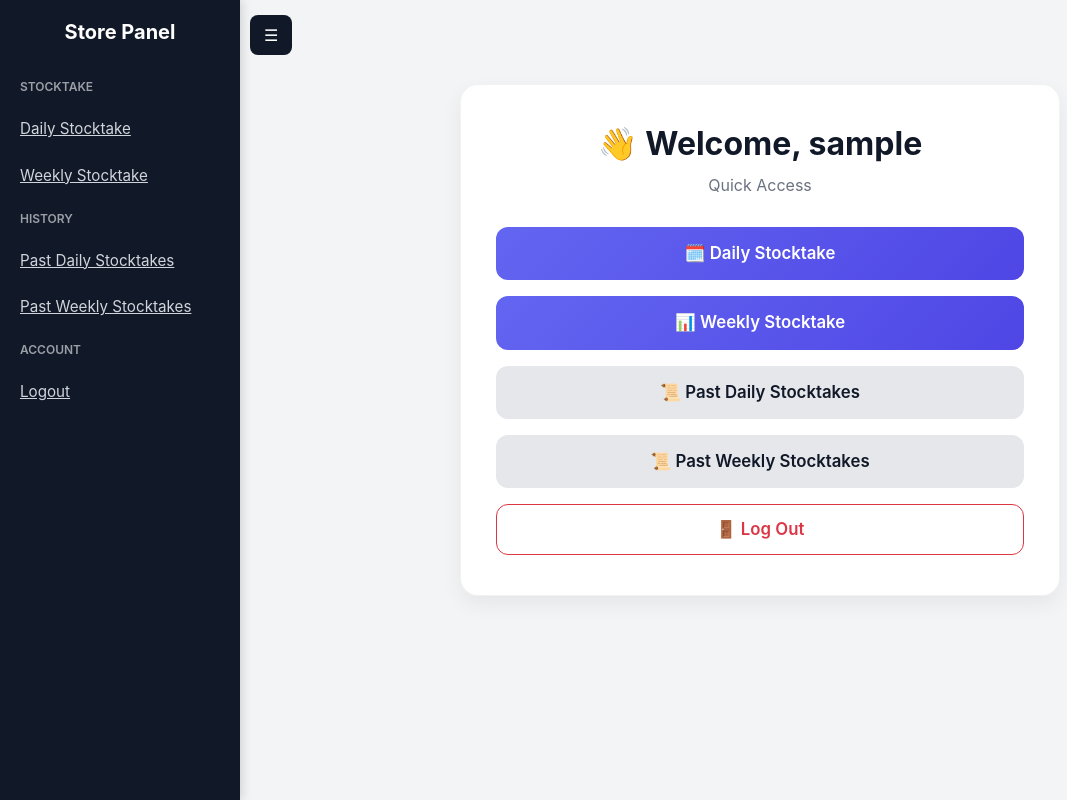
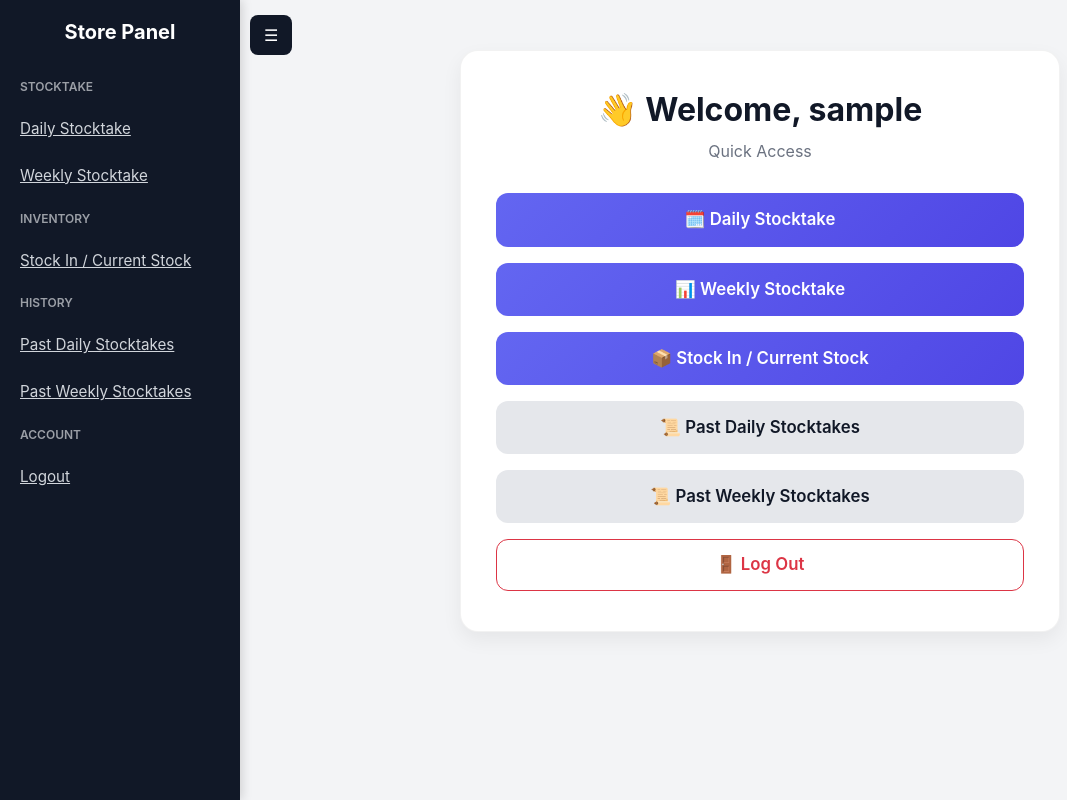
Before and after one commit to wongasm/stock_system, a Flask app: page /blank_page in a window 1280 px wide. Shown: the whole page, without its empty margins (0-1067 px from the left). Run offline with Flask 3, Linux system fonts and the light colour scheme; a user stored in the database is signed in; tables that the repository leaves empty hold one stand-in row (values such as "Sample post"); parts of the project's set-up code (start-up, migrations or seed data) failed here and were passed over.

Commit message:
Add per-store inventory for stock in and weekly stocktake

```diff
--- a/app.py
+++ b/app.py
@@ -1,4 +1,4 @@
-from models import db, Ingredient, Supplier, Category, StockOutRecord, Recipe, RecipeIngredient, User, Stocktake, StoreThreshold, MonthlyStocktake, Invoice, WeeklyStocktake, StockInRecord
+from models import db, Ingredient, Supplier, Category, StockOutRecord, Recipe, RecipeIngredient, User, Stocktake, StoreThreshold, MonthlyStocktake, Invoice, WeeklyStocktake, StockInRecord, StoreInventory
 from datetime import datetime, timedelta, timezone
 from flask import Flask, request, render_template, redirect, url_for, flash, jsonify, send_file, session
 import json
@@ -15,7 +15,7 @@ from forms import LoginForm
 from flask_migrate import Migrate
 from sqlalchemy.orm import scoped_session, sessionmaker
 from sqlalchemy.exc import SQLAlchemyError, OperationalError, IntegrityError
-from sqlalchemy import cast, Numeric
+from sqlalchemy import cast, Numeric, and_
 from flask_mail import Mail, Message
 from dotenv import load_dotenv
 from square_api import fetch_sales_for_store
@@ -309,12 +309,40 @@ def delete_category(id):
 @login_required
 def stock_in():
     try:
+        is_store_user = current_user.role == "user"
         supplier_filter = request.args.get("supplier")
 
-        if supplier_filter:
-            ingredients = Ingredient.query.filter(Ingredient.supplier == supplier_filter).order_by(Ingredient.name).all()
+        if is_store_user:
+            ingredient_query = db.session.query(
+                Ingredient,
+                StoreInventory.quantity.label("store_quantity")
+            ).outerjoin(
+                StoreInventory,
+                and_(
+                    StoreInventory.ingredient_id == Ingredient.id,
+                    StoreInventory.store_id == current_user.id
+                )
+            )
+
+            if supplier_filter:
+                ingredient_query = ingredient_query.filter(Ingredient.supplier == supplier_filter)
+
+            rows = ingredient_query.order_by(Ingredient.name).all()
+            ingredients = [
+                {
+                    "id": ingredient.id,
+                    "name": ingredient.name,
+                    "quantity": Decimal(str(store_qty)) if store_qty is not None else Decimal("0"),
+                    "unit": ingredient.unit,
+                    "supplier": ingredient.supplier
+                }
+                for ingredient, store_qty in rows
+            ]
         else:
-            ingredients = Ingredient.query.order_by(Ingredient.name).all()
+            if supplier_filter:
+                ingredients = Ingredient.query.filter(Ingredient.supplier == supplier_filter).order_by(Ingredient.name).all()
+            else:
+                ingredients = Ingredient.query.order_by(Ingredient.name).all()
 
         suppliers = Supplier.query.order_by(Supplier.name).all()
 
@@ -329,8 +357,27 @@ def stock_in():
             # ✅ Convert input to Decimal
             stock_added = Decimal(str(stock_added_raw))
 
-            # ✅ Update ingredient quantity
-            ingredient.quantity += stock_added
+            if is_store_user:
+                store_inventory = StoreInventory.query.filter_by(
+                    store_id=current_user.id,
+                    ingredient_id=ingredient.id
+                ).first()
+
+                if not store_inventory:
+                    store_inventory = StoreInventory(
+                        store_id=current_user.id,
+                        ingredient_id=ingredient.id,
+                        quantity=Decimal("0")
+                    )
+                    db.session.add(store_inventory)
+
+                store_inventory.quantity = Decimal(str(store_inventory.quantity or 0)) + stock_added
+                new_quantity = store_inventory.quantity
+            else:
+                # ✅ Update ingredient quantity
+                ingredient.quantity += stock_added
+                db.session.merge(ingredient)
+                new_quantity = ingredient.quantity
 
             # ✅ Calculate price and total cost (safely using Decimal)
             raw_price = ingredient.price_per_unit or 0
@@ -347,14 +394,19 @@ def stock_in():
                 total_cost=total_cost
             )
 
-            # ✅ Merge and commit to handle session properly
-            db.session.merge(ingredient)
             db.session.add(record)
             db.session.commit()
 
-            return jsonify({"success": True, "new_quantity": float(ingredient.quantity)})
-
-        return render_template("stock_in.html", ingredients=ingredients, suppliers=suppliers, supplier_filter=supplier_filter)
+            return jsonify({"success": True, "new_quantity": float(new_quantity)})
+
+        base_template = "user_navbar.html" if is_store_user else "navbar.html"
+        return render_template(
+            "stock_in.html",
+            ingredients=ingredients,
+            suppliers=suppliers,
+            supplier_filter=supplier_filter,
+            base_template=base_template
+        )
 
     except Exception as e:
         import traceback
@@ -1363,6 +1415,24 @@ def stocktake(stocktake_type):
                         date_recorded=datetime.utcnow()
                     )
                     db.session.add(new_stock)
+
+                # ✅ For weekly stocktake, update store inventory (numeric items only)
+                if stocktake_type == "weekly" and ingredient.measurement_type != "binary":
+                    new_qty = Decimal(str(recorded_value))
+                    store_inventory = StoreInventory.query.filter_by(
+                        store_id=user_id,
+                        ingredient_id=ingredient.id
+                    ).first()
+
+                    if not store_inventory:
+                        store_inventory = StoreInventory(
+                            store_id=user_id,
+                            ingredient_id=ingredient.id,
+                            quantity=new_qty
+                        )
+                        db.session.add(store_inventory)
+                    else:
+                        store_inventory.quantity = new_qty
 
         # ✅ Commit changes to the database
         db.session.commit()
--- a/templates/blank.html
+++ b/templates/blank.html
@@ -96,6 +96,11 @@
                 📊 Weekly Stocktake
             </a>
 
+            <a href="{{ url_for('stock_in') }}"
+               class="btn btn-primary dashboard-btn">
+                📦 Stock In / Current Stock
+            </a>
+
             <a href="{{ url_for('past_daily_stocktakes') }}"
                class="btn btn-secondary dashboard-btn">
                 📜 Past Daily Stocktakes
--- a/templates/stock_in.html
+++ b/templates/stock_in.html
@@ -1,4 +1,4 @@
-{% extends "navbar.html" %}
+{% extends base_template %}
 
 {% block content %}
 
--- a/templates/user_navbar.html
+++ b/templates/user_navbar.html
@@ -161,6 +161,9 @@
     <a class="nav-link-custom" href="{{ url_for('stocktake', stocktake_type='daily') }}">Daily Stocktake</a>
     <a class="nav-link-custom" href="{{ url_for('stocktake', stocktake_type='weekly') }}">Weekly Stocktake</a>
 
+    <div class="nav-section-title">Inventory</div>
+    <a class="nav-link-custom" href="{{ url_for('stock_in') }}">Stock In / Current Stock</a>
+
     <div class="nav-section-title">History</div>
     <a class="nav-link-custom" href="{{ url_for('past_daily_stocktakes') }}">Past Daily Stocktakes</a>
     <a class="nav-link-custom" href="{{ url_for('past_weekly_stocktakes') }}">Past Weekly Stocktakes</a>
```
Also changed, not shown: models.py (+16 -0 lines).
